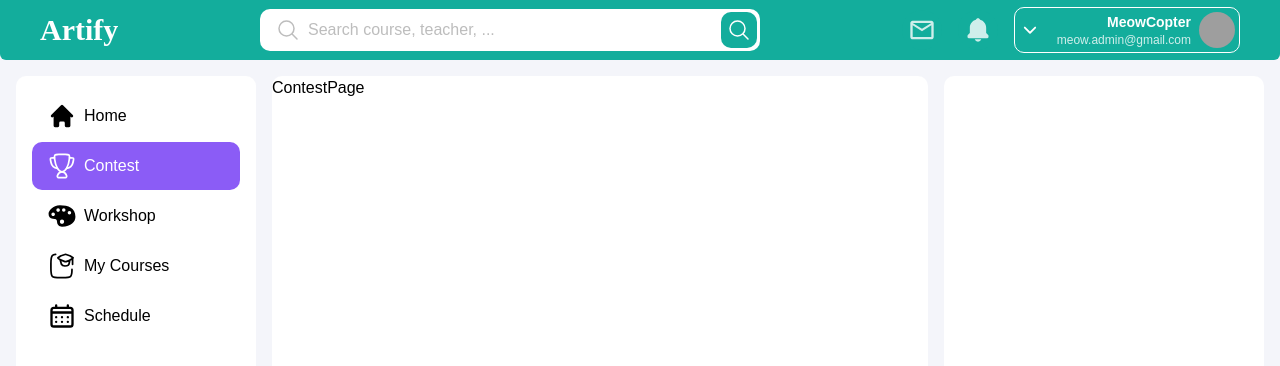
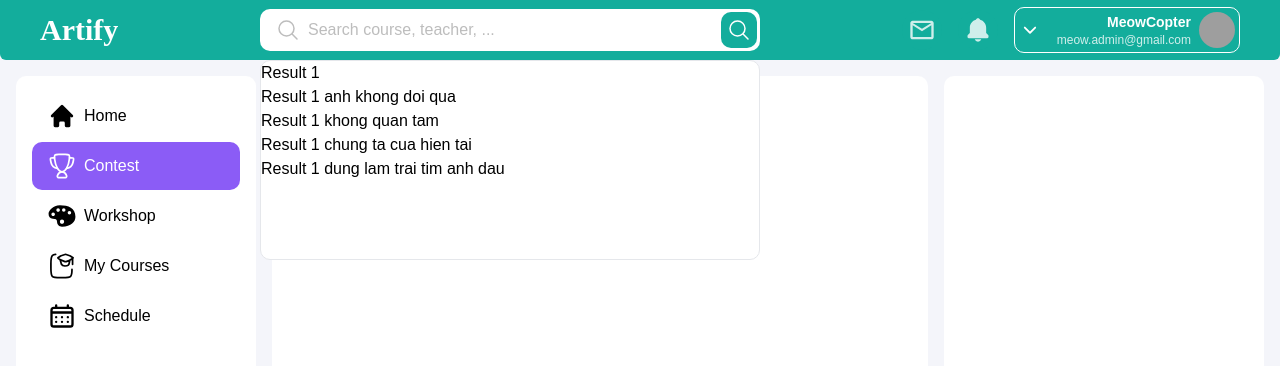
Before and after one commit to namdang0219/artify-web, a React (Create React App) app: page /contest in a window 1280 px wide. Shown: the top 366 px of the page. Built offline with nearby package versions, Linux system fonts and the light colour scheme; grey boxes are pictures that could not be loaded.

Commit message:
update lasted code before switch to NextJs, devide SearchBar to component

```diff
--- /dev/null
+++ b/src/context/modal-context.tsx
@@ -0,0 +1,28 @@
+import React, {
+	createContext,
+	PropsWithChildren,
+	ReactNode,
+	useContext,
+	useState,
+} from "react";
+
+const ModalContext = createContext<any>(null);
+
+const ModalProvider: React.FC<PropsWithChildren> = ({ children }) => {
+	const [showModal, setShowModal] = useState<boolean>(false);
+	const [modalContent, setModalContent] = useState<ReactNode>(null);
+
+	const values = { showModal, setShowModal, modalContent, setModalContent };
+	return (
+		<ModalContext.Provider value={values}>{children}</ModalContext.Provider>
+	);
+};
+
+const useModal = () => {
+	const context = useContext(ModalContext);
+	if (typeof context === "undefined")
+		throw new Error("useModal must be used within a ModalProvider");
+	return context;
+};
+
+export { ModalProvider, useModal };
--- a/src/index.tsx
+++ b/src/index.tsx
@@ -8,6 +8,7 @@ import { store } from "./store/store";
 import { Slide, ToastContainer } from "react-toastify";
 import "react-toastify/dist/ReactToastify.css";
 import { BrowserRouter } from "react-router-dom";
+import { ModalProvider } from "context/modal-context";
 
 const root = ReactDOM.createRoot(
 	document.getElementById("root") as HTMLElement
@@ -15,6 +16,7 @@ const root = ReactDOM.createRoot(
 root.render(
 	<React.StrictMode>
 		<BrowserRouter>
+			<ModalProvider>
 				<Provider store={store}>
 					<App />
 					<ToastContainer
@@ -25,6 +27,7 @@ root.render(
 						hideProgressBar={true}
 					/>
 				</Provider>
+			</ModalProvider>
 		</BrowserRouter>
 	</React.StrictMode>
 );
--- a/src/layout/AuthLayout.tsx
+++ b/src/layout/AuthLayout.tsx
@@ -7,7 +7,7 @@ interface IAuthLayout {
 
 const AuthLayout = ({ children, className }: IAuthLayout) => {
 	return (
-		<div className="flex w-screen h-screen select-none">
+		<div className="flex w-screen h-screen bg-white select-none">
 			<div
 				className={`w-full max-w-[720px] px-[100px] py-[80px]  flex ${className}`}
 			>
--- /dev/null
+++ b/src/layout/main/Search.tsx
@@ -0,0 +1,65 @@
+import React from "react";
+
+const Search = () => {
+	return (
+		<div className="relative h-[42px] bg-white w-full max-w-[500px] rounded-border10 flex items-center pl-4 py-[3px] pr-[3px] gap-2">
+			<span className="text-lightGray">
+				<IconSearch />
+			</span>
+			<input
+				type="text"
+				placeholder="Search course, teacher, ..."
+				className="flex-1 outline-none placeholder-lightGray"
+			/>
+			<button className="flex items-center justify-center h-full aspect-square bg-primary rounded-[inherit] hover:bg-primaryHover">
+				<span className="text-white">
+					<IconSearch />
+				</span>
+			</button>
+
+			{/* search modal  */}
+			<div className="absolute left-0 w-full h-[200px] top-[51px] rounded-[inherit] bg-white border border-gray-200">
+				{SearchResultsMock.length === 0 ? (
+					<div>No result found.</div>
+				) : (
+					<div>
+						{SearchResultsMock.map((r, index) => (
+							<div key={index}>
+								<span>{r.result}</span>
+							</div>
+						))}
+					</div>
+				)}
+			</div>
+		</div>
+	);
+};
+
+const SearchResultsMock = [
+	{ result: "Result 1" },
+	{ result: "Result 1 anh khong doi qua" },
+	{ result: "Result 1 khong quan tam" },
+	{ result: "Result 1 chung ta cua hien tai" },
+	{ result: "Result 1 dung lam trai tim anh dau" },
+];
+
+const IconSearch = () => {
+	return (
+		<svg
+			xmlns="http://www.w3.org/2000/svg"
+			fill="none"
+			viewBox="0 0 24 24"
+			strokeWidth={1.5}
+			stroke="currentColor"
+			className="w-6 h-6"
+		>
+			<path
+				strokeLinecap="round"
+				strokeLinejoin="round"
+				d="M21 21l-5.197-5.197m0 0A7.5 7.5 0 105.196 5.196a7.5 7.5 0 0010.607 10.607z"
+			/>
+		</svg>
+	);
+};
+
+export default Search;
--- a/src/module/global/Topbar.tsx
+++ b/src/module/global/Topbar.tsx
@@ -1,3 +1,4 @@
+import Search from "layout/main/Search";
 import React from "react";
 
 const Topbar = () => {
@@ -9,47 +10,7 @@ const Topbar = () => {
 			</h1>
 
 			{/* search section  */}
-			<div className="h-[42px] bg-white w-full max-w-[500px] rounded-border10 flex items-center pl-4 py-[3px] pr-[3px] gap-2">
-				<span className="text-lightGray">
-					<svg
-						xmlns="http://www.w3.org/2000/svg"
-						fill="none"
-						viewBox="0 0 24 24"
-						strokeWidth={1.5}
-						stroke="currentColor"
-						className="w-6 h-6"
-					>
-						<path
-							strokeLinecap="round"
-							strokeLinejoin="round"
-							d="M21 21l-5.197-5.197m0 0A7.5 7.5 0 105.196 5.196a7.5 7.5 0 0010.607 10.607z"
-						/>
-					</svg>
-				</span>
-				<input
-					type="text"
-					placeholder="Search course, teacher, ..."
-					className="flex-1 outline-none placeholder-lightGray"
-				/>
-				<button className="flex items-center justify-center h-full aspect-square bg-primary rounded-[inherit] hover:bg-primaryHover">
-					<span className="text-white">
-						<svg
-							xmlns="http://www.w3.org/2000/svg"
-							fill="none"
-							viewBox="0 0 24 24"
-							strokeWidth={1.5}
-							stroke="currentColor"
-							className="w-6 h-6"
-						>
-							<path
-								strokeLinecap="round"
-								strokeLinejoin="round"
-								d="M21 21l-5.197-5.197m0 0A7.5 7.5 0 105.196 5.196a7.5 7.5 0 0010.607 10.607z"
-							/>
-						</svg>
-					</span>
-				</button>
-			</div>
+			<Search />
 
 			{/* account section  */}
 			<div className="flex items-center gap-4">
```
Lines whose indentation alone changed are shown as unchanged.
